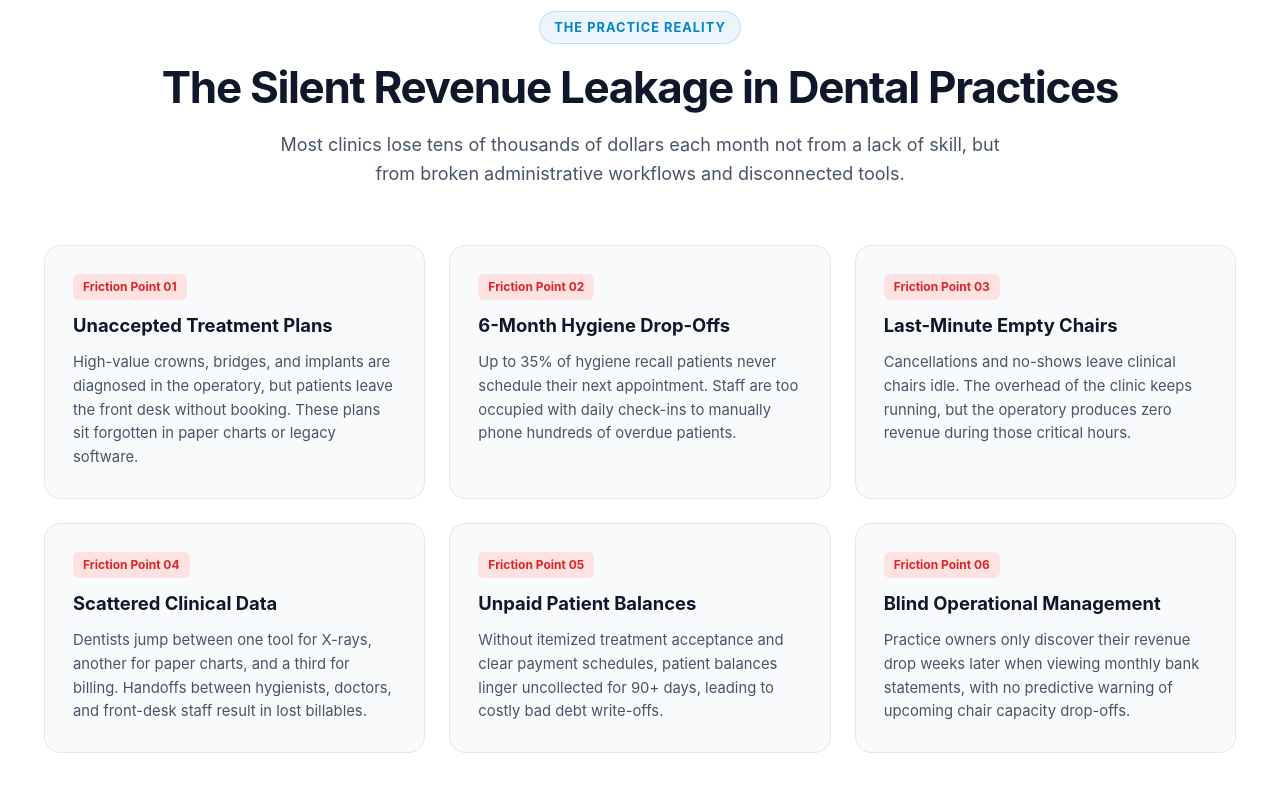
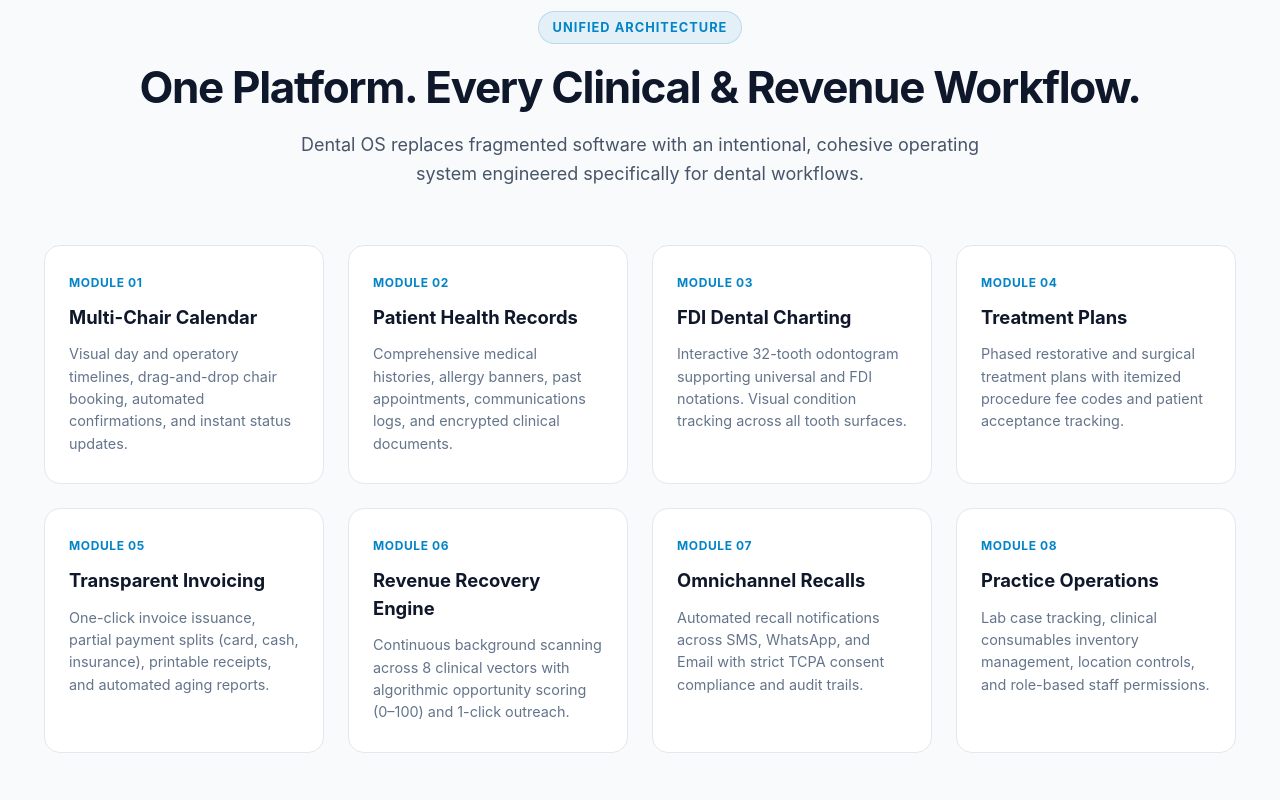
Before and after one commit to hanovadevs/dental_platform, a Next.js app in the folder apps/web/: page / in a window 1280 px wide. Shown: the part 840-1640 px from the top of the page. Built offline with nearby package versions, Linux system fonts and the light colour scheme; no server answers.

Commit message:
feat: remove 'The Practice Reality' revenue leakage section

```diff
--- a/apps/web/src/app/landing.module.css
+++ b/apps/web/src/app/landing.module.css
@@ -200,69 +200,7 @@
 }
 
 /* ==========================================================================
-   2. Problem Section
-   ========================================================================== */
-.sectionAlt {
-  padding: 100px 0;
-  background: #ffffff;
-  border-bottom: 1px solid #e2e8f0;
-}
-
-.problemGrid {
-  display: grid;
-  grid-template-columns: 1fr;
-  gap: 24px;
-}
-
-@media (min-width: 768px) {
-  .problemGrid {
-    grid-template-columns: repeat(3, 1fr);
-  }
-}
-
-.problemCard {
-  background: #f8fafc;
-  border: 1px solid #e2e8f0;
-  border-radius: 16px;
-  padding: 28px;
-  display: flex;
-  flex-direction: column;
-  gap: 12px;
-  transition: all 0.2s ease;
-}
-
-.problemCard:hover {
-  border-color: #cbd5e1;
-  box-shadow: 0 8px 24px rgba(0, 0, 0, 0.04);
-  transform: translateY(-2px);
-}
-
-.problemIndex {
-  font-size: 0.75rem;
-  font-weight: 700;
-  color: #dc2626;
-  background: #fee2e2;
-  padding: 4px 10px;
-  border-radius: 6px;
-  max-width: fit-content;
-}
-
-.problemTitle {
-  font-size: 1.15rem;
-  font-weight: 700;
-  color: #0f172a;
-  margin: 0;
-}
-
-.problemDesc {
-  font-size: 0.925rem;
-  color: #475569;
-  line-height: 1.6;
-  margin: 0;
-}
-
-/* ==========================================================================
-   3. Platform Overview Grid
+   2. Platform Overview Grid
    ========================================================================== */
 .section {
   padding: 100px 0;
--- a/apps/web/src/app/page.tsx
+++ b/apps/web/src/app/page.tsx
@@ -45,71 +45,8 @@
         </div>
       </section>
 
-      {/* 3. Problem Section */}
-      <section className={styles.sectionAlt} id="overview">
-        <div className={styles.container}>
-          <div className={styles.sectionHeader}>
-            <div className={styles.eyebrow}>The Practice Reality</div>
-            <h2 className={styles.sectionTitle}>The Silent Revenue Leakage in Dental Practices</h2>
-            <p className={styles.sectionSubtitle}>
-              Most clinics lose tens of thousands of dollars each month not from a lack of skill, but from broken administrative workflows and disconnected tools.
-            </p>
-          </div>
-
-          <div className={styles.problemGrid}>
-            <div className={styles.problemCard}>
-              <span className={styles.problemIndex}>Friction Point 01</span>
-              <h3 className={styles.problemTitle}>Unaccepted Treatment Plans</h3>
-              <p className={styles.problemDesc}>
-                High-value crowns, bridges, and implants are diagnosed in the operatory, but patients leave the front desk without booking. These plans sit forgotten in paper charts or legacy software.
-              </p>
-            </div>
-
-            <div className={styles.problemCard}>
-              <span className={styles.problemIndex}>Friction Point 02</span>
-              <h3 className={styles.problemTitle}>6-Month Hygiene Drop-Offs</h3>
-              <p className={styles.problemDesc}>
-                Up to 35% of hygiene recall patients never schedule their next appointment. Staff are too occupied with daily check-ins to manually phone hundreds of overdue patients.
-              </p>
-            </div>
-
-            <div className={styles.problemCard}>
-              <span className={styles.problemIndex}>Friction Point 03</span>
-              <h3 className={styles.problemTitle}>Last-Minute Empty Chairs</h3>
-              <p className={styles.problemDesc}>
-                Cancellations and no-shows leave clinical chairs idle. The overhead of the clinic keeps running, but the operatory produces zero revenue during those critical hours.
-              </p>
-            </div>
-
-            <div className={styles.problemCard}>
-              <span className={styles.problemIndex}>Friction Point 04</span>
-              <h3 className={styles.problemTitle}>Scattered Clinical Data</h3>
-              <p className={styles.problemDesc}>
-                Dentists jump between one tool for X-rays, another for paper charts, and a third for billing. Handoffs between hygienists, doctors, and front-desk staff result in lost billables.
-              </p>
-            </div>
-
-            <div className={styles.problemCard}>
-              <span className={styles.problemIndex}>Friction Point 05</span>
-              <h3 className={styles.problemTitle}>Unpaid Patient Balances</h3>
-              <p className={styles.problemDesc}>
-                Without itemized treatment acceptance and clear payment schedules, patient balances linger uncollected for 90+ days, leading to costly bad debt write-offs.
-              </p>
-            </div>
-
-            <div className={styles.problemCard}>
-              <span className={styles.problemIndex}>Friction Point 06</span>
-              <h3 className={styles.problemTitle}>Blind Operational Management</h3>
-              <p className={styles.problemDesc}>
-                Practice owners only discover their revenue drop weeks later when viewing monthly bank statements, with no predictive warning of upcoming chair capacity drop-offs.
-              </p>
-            </div>
-          </div>
-        </div>
-      </section>
-
-      {/* 4. Platform Overview Grid */}
-      <section className={styles.section} id="modules">
+      {/* 3. Platform Overview Grid */}
+      <section className={styles.section} id="overview">
         <div className={styles.container}>
           <div className={styles.sectionHeader}>
             <div className={styles.eyebrow}>Unified Architecture</div>
```
